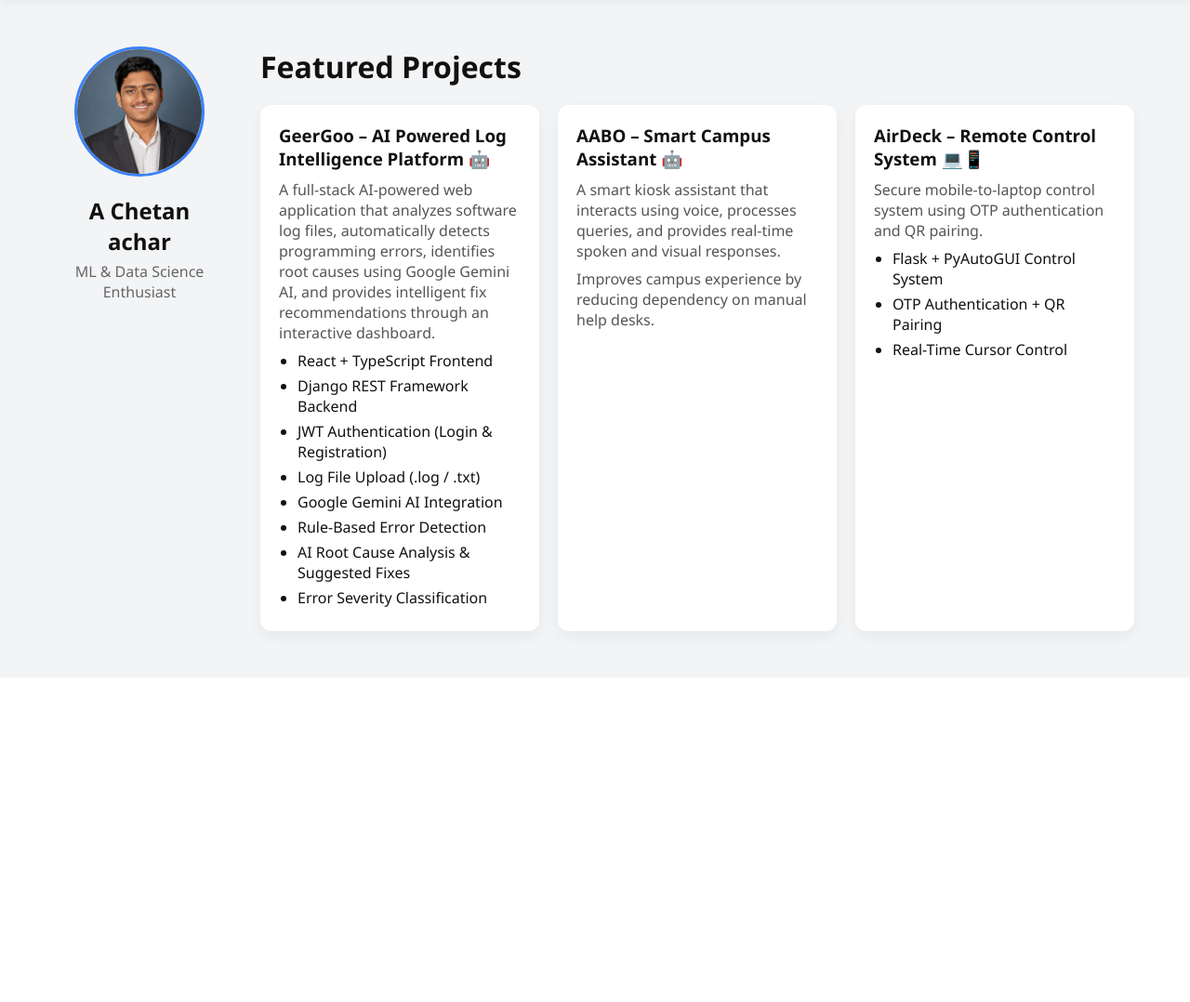
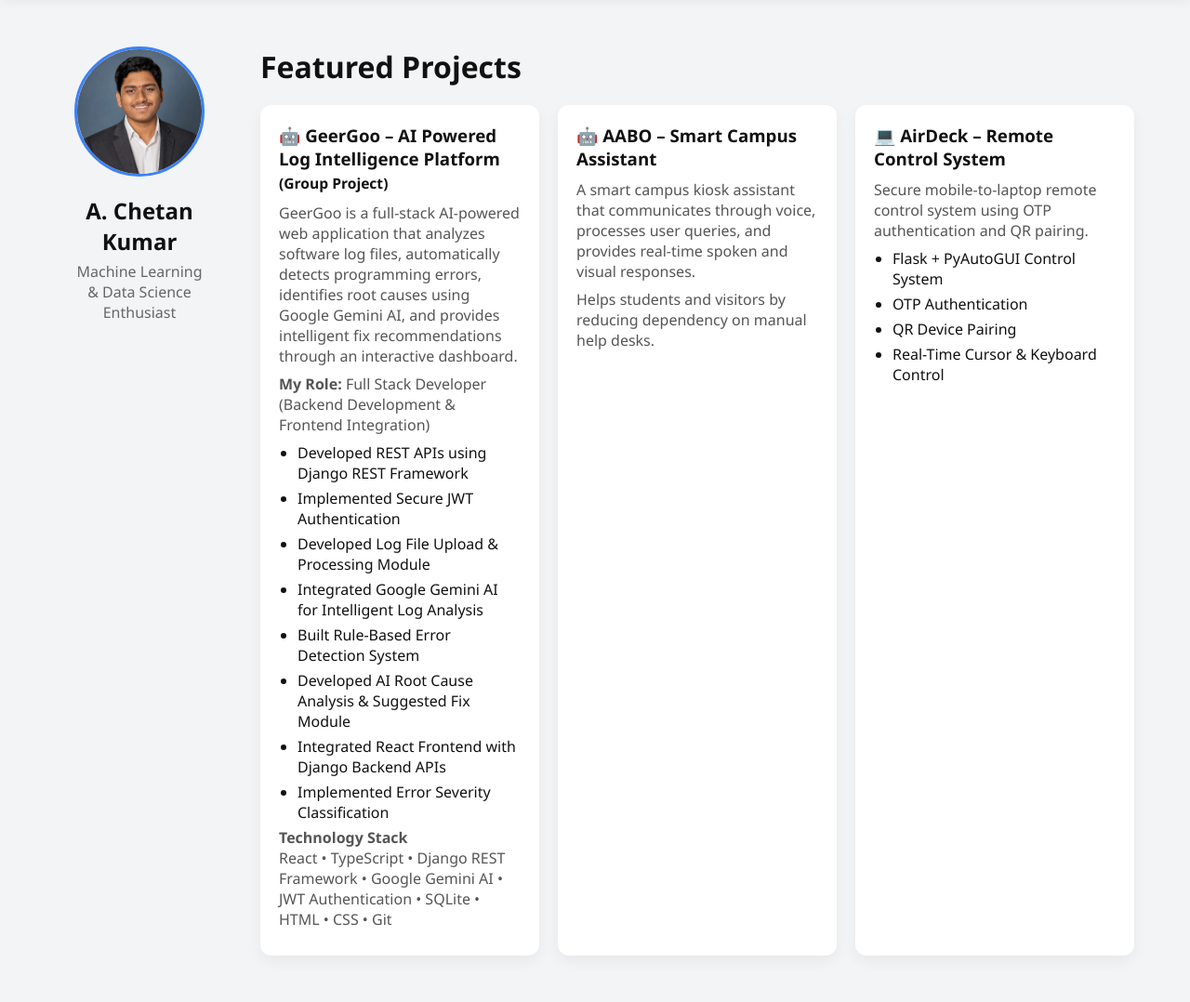
Before and after one commit to Chethu7353/portfolio-django, a Django app: page / in a window 1280 px wide. Shown: the part 75-1153 px from the top of the page at 93% size. Before the commit the page ends 771 px from the top, so only its background shows below. Run offline with Django 5.2, Linux system fonts and the light colour scheme.

Commit message:
Update index.html

```diff
--- a/templates/index.html
+++ b/templates/index.html
@@ -1,18 +1,23 @@
 {% load static %}
 <!DOCTYPE html>
-<html>
+<html lang="en">
+
 <head>
     <meta charset="UTF-8">
-<title>Portfolio</title>
+    <meta name="viewport" content="width=device-width, initial-scale=1.0">
+    <title>A Chetan Kumar | Portfolio</title>
+
     <link rel="stylesheet" href="{% static 'style.css' %}">
 </head>
 
 <body>
 
-<!-- NAVBAR -->
+<!-- ================= NAVBAR ================= -->
+
 <nav>
-    <div>
-        <img src="{% static 'logo.png' %}">
+
+    <div class="logo">
+        <img src="{% static 'logo.png' %}" alt="Logo">
     </div>
 
     <div class="nav-center">
@@ -22,82 +27,213 @@
         <a href="/contact/">Contact</a>
     </div>
 
-    <a href="{% static 'resume.pdf' %}" class="hire-btn">Resume</a>
+    <a href="{% static 'resume.pdf' %}" class="hire-btn">
+        Resume
+    </a>
+
 </nav>
 
-<!-- MAIN -->
+<!-- ================= MAIN ================= -->
+
 <div class="container">
 
-    <!-- LEFT -->
+    <!-- LEFT SIDE -->
+
     <div class="left">
-        <img src="{% static 'profile_photo.jpg' %}">
-        <h2>A Chetan achar</h2>
-        <p>ML & Data Science Enthusiast</p>
+
+        <img
+            src="{% static 'profile_photo.jpg' %}"
+            alt="Profile Photo"
+        >
+
+        <h2>A. Chetan Kumar</h2>
+
+        <p>
+            Machine Learning & Data Science Enthusiast
+        </p>
+
     </div>
 
-    <!-- RIGHT -->
+    <!-- RIGHT SIDE -->
+
     <div class="right">
 
         <h1>Featured Projects</h1>
 
         <div class="grid">
 
+            <!-- ================================================= -->
             <!-- GeerGoo -->
+            <!-- ================================================= -->
+
             <div class="card">
-        <h3>GeerGoo – AI Powered Log Intelligence Platform 🤖</h3>
+
+                <h3>
+                    🤖 GeerGoo – AI Powered Log Intelligence Platform
+                    <br>
+                    <small>(Group Project)</small>
+                </h3>
 
                 <p>
-            A full-stack AI-powered web application that analyzes software
-            log files, automatically detects programming errors, identifies
-            root causes using Google Gemini AI, and provides intelligent
-            fix recommendations through an interactive dashboard.
+
+                    GeerGoo is a full-stack AI-powered web application
+                    that analyzes software log files,
+                    automatically detects programming errors,
+                    identifies root causes using Google Gemini AI,
+                    and provides intelligent fix recommendations
+                    through an interactive dashboard.
+
+                </p>
+
+                <p>
+
+                    <strong>My Role:</strong>
+
+                    Full Stack Developer
+                    (Backend Development &
+                    Frontend Integration)
+
                 </p>
 
                 <ul>
-            <li>React + TypeScript Frontend</li>
-            <li>Django REST Framework Backend</li>
-            <li>JWT Authentication (Login & Registration)</li>
-            <li>Log File Upload (.log / .txt)</li>
-            <li>Google Gemini AI Integration</li>
-            <li>Rule-Based Error Detection</li>
-            <li>AI Root Cause Analysis & Suggested Fixes</li>
-            <li>Error Severity Classification</li>
+
+                    <li>Developed REST APIs using Django REST Framework</li>
+
+                    <li>
+                        Implemented Secure JWT Authentication
+                    </li>
+
+                    <li>
+                        Developed Log File Upload &
+                        Processing Module
+                    </li>
+
+                    <li>
+                        Integrated Google Gemini AI
+                        for Intelligent Log Analysis
+                    </li>
+
+                    <li>
+                        Built Rule-Based Error Detection System
+                    </li>
+
+                    <li>
+                        Developed AI Root Cause Analysis &
+                        Suggested Fix Module
+                    </li>
+
+                    <li>
+                        Integrated React Frontend
+                        with Django Backend APIs
+                    </li>
+
+                    <li>
+                        Implemented Error Severity
+                        Classification
+                    </li>
+
                 </ul>
+
+                <p>
+
+                    <strong>Technology Stack</strong>
+
+                    <br>
+
+                    React • TypeScript •
+                    Django REST Framework •
+
+                    Google Gemini AI •
+
+                    JWT Authentication •
+
+                    SQLite •
+
+                    HTML •
+
+                    CSS •
+
+                    Git
+
+                </p>
+
             </div>
 
+            <!-- ================================================= -->
             <!-- AABO -->
+            <!-- ================================================= -->
+
             <div class="card">
-        <h3>AABO – Smart Campus Assistant 🤖</h3>
+
+                <h3>
+                    🤖 AABO – Smart Campus Assistant
+                </h3>
 
                 <p>
-            A smart kiosk assistant that interacts using voice,
-            processes queries, and provides real-time spoken
+
+                    A smart campus kiosk assistant that
+                    communicates through voice,
+                    processes user queries,
+                    and provides real-time spoken
                     and visual responses.
+
                 </p>
 
                 <p>
-            Improves campus experience by reducing dependency
-            on manual help desks.
+
+                    Helps students and visitors by
+                    reducing dependency on manual
+                    help desks.
+
                 </p>
+
             </div>
 
+            <!-- ================================================= -->
             <!-- AirDeck -->
+            <!-- ================================================= -->
+
             <div class="card">
-        <h3>AirDeck – Remote Control System 💻📱</h3>
+
+                <h3>
+
+                    💻 AirDeck – Remote Control System
+
+                </h3>
 
                 <p>
-            Secure mobile-to-laptop control system using
-            OTP authentication and QR pairing.
+
+                    Secure mobile-to-laptop
+                    remote control system using
+                    OTP authentication
+                    and QR pairing.
+
                 </p>
 
                 <ul>
-            <li>Flask + PyAutoGUI Control System</li>
-            <li>OTP Authentication + QR Pairing</li>
-            <li>Real-Time Cursor Control</li>
+
+                    <li>
+                        Flask + PyAutoGUI
+                        Control System
+                    </li>
+
+                    <li>
+                        OTP Authentication
+                    </li>
+
+                    <li>
+                        QR Device Pairing
+                    </li>
+
+                    <li>
+                        Real-Time Cursor &
+                        Keyboard Control
+                    </li>
+
                 </ul>
+
             </div>
 
-</div>
         </div>
 
     </div>
@@ -105,4 +241,5 @@
 </div>
 
 </body>
+
 </html>
```
Lines whose indentation alone changed are shown as unchanged.
